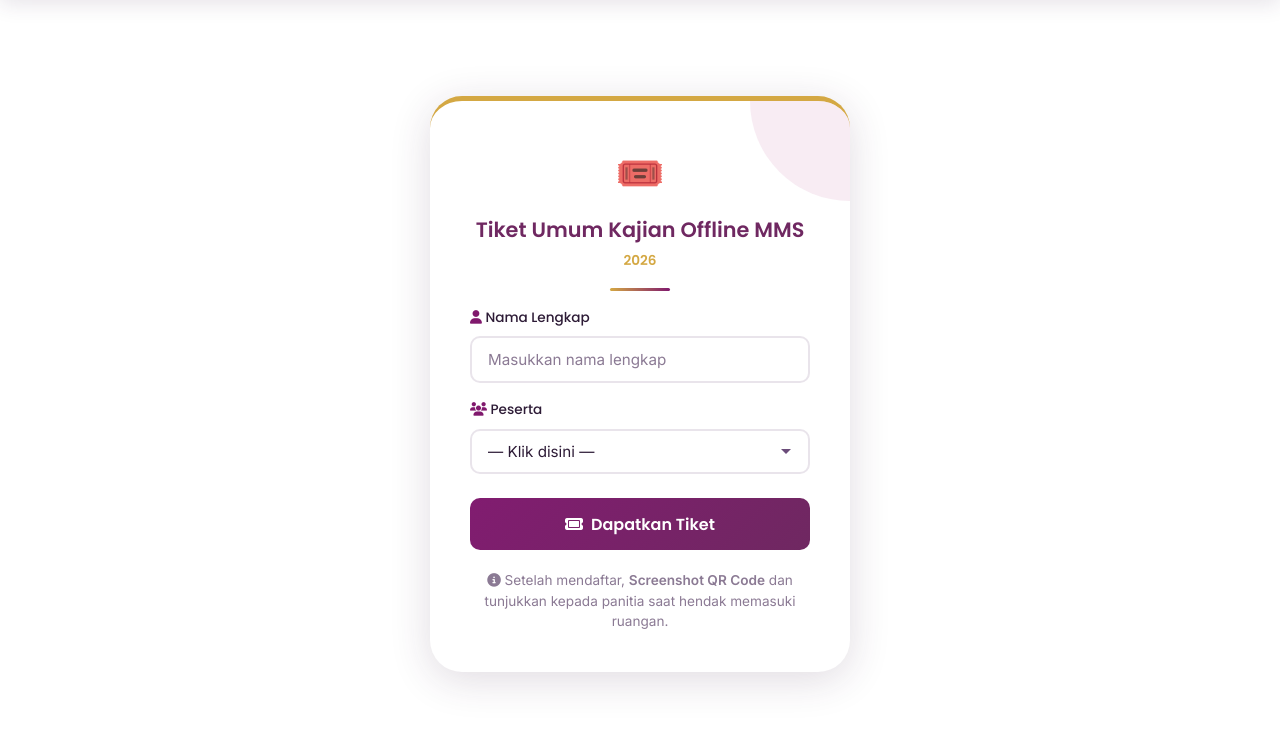
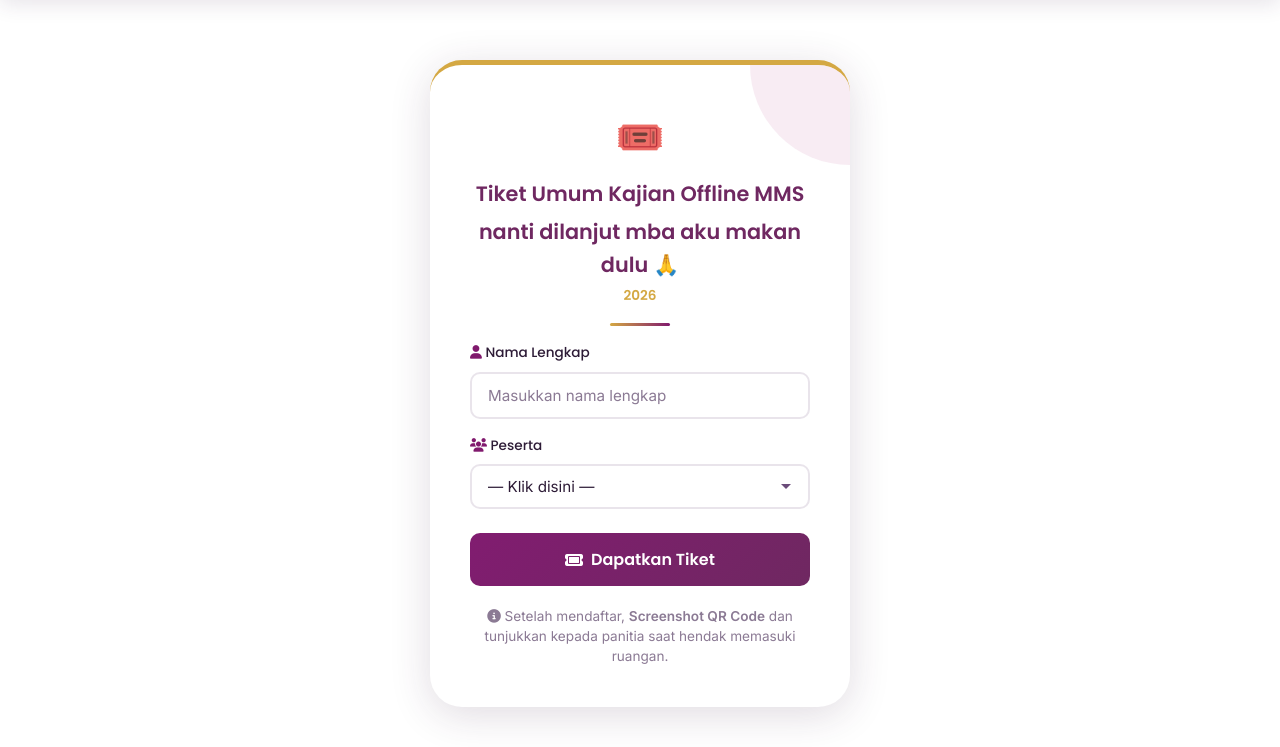
Before and after one commit to nazuairo-ui/tiket-mms, a Flask app: page /umum_daftar in a window 1280 px wide. Shown: the part 67-814 px from the top of the page. Run offline with Flask 3, Linux system fonts and the light colour scheme.

Commit message:
izziiiinn

```diff
--- a/templates/umum_daftar.html
+++ b/templates/umum_daftar.html
@@ -9,6 +9,10 @@
             <div style="font-size: 2.5rem; margin-bottom: 0.5rem;">🎟️</div>
             <h2 style="font-size: 1.3rem; color: var(--primary-dark); margin-bottom: 0.25rem;">
                 Tiket Umum Kajian Offline MMS
+            </h2>
+
+            <h2 style="font-size: 1.3rem; color: var(--primary-dark); margin-bottom: 0.25rem;">
+                nanti dilanjut mba aku makan dulu 🙏
             </h2>
 
             <p
```
